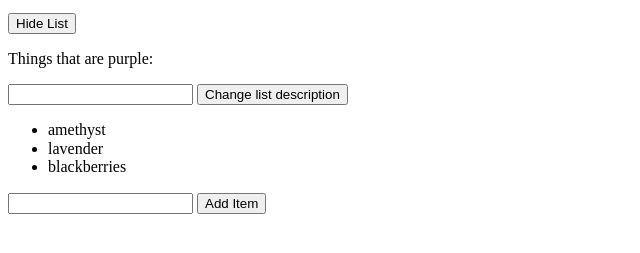
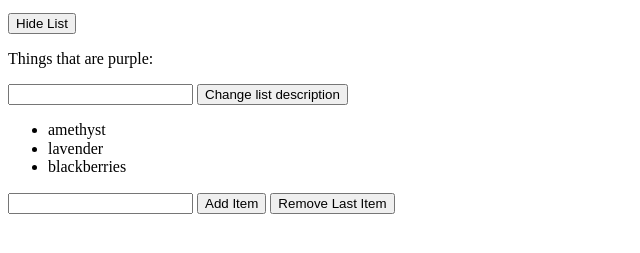
Before and after one commit to cowlesrk/js-dom-exercises, a plain HTML site: page index.html in a window 1280 px wide. Shown: the part 101-354 px from the top of the page, without its empty margins (0-640 px from the left). Drawn offline with Linux system fonts and the light colour scheme.

Commit message:
fixed previous error and created button to remove the last item in the list

```diff
--- a/index.html
+++ b/index.html
@@ -22,6 +22,7 @@
         </ul>
         <input type="text" class="addItemInput">
         <button class="addItemButton">Add Item</button>
+        <button class="removeItemButton">Remove Last Item</button>
     </div>
   </body>
 <script type="text/javascript" src="javascript.js"></script>
```
Also changed, not shown: javascript.js (+46 -2 lines).
